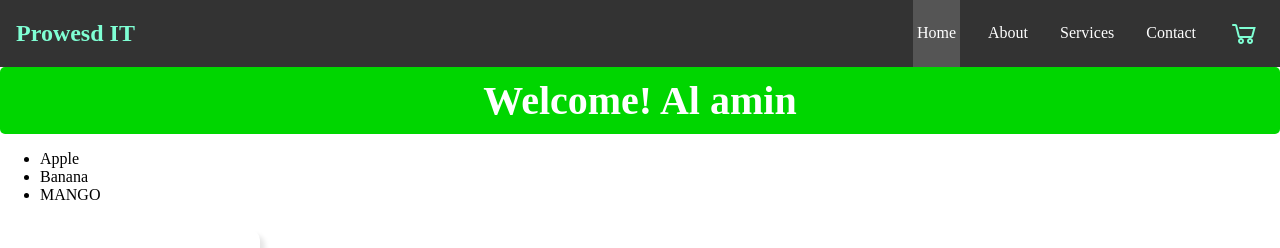
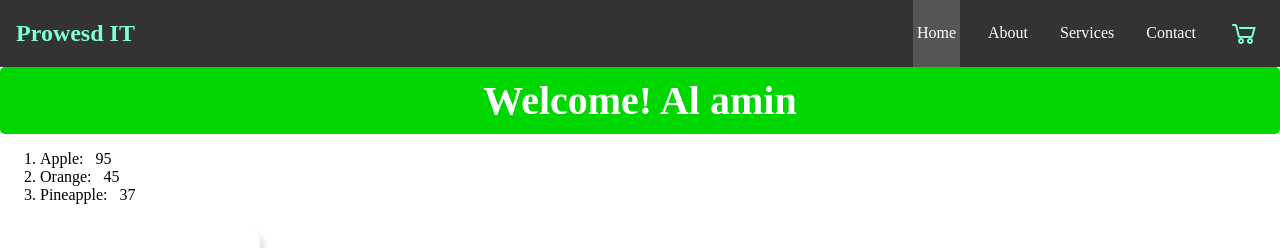
Before and after one commit to Alamin11/ReactJS, a React (Vite) app in the folder react-practice-app-1/: page / in a window 1280 px wide. Shown: the top 248 px of the page. Built offline with nearby package versions, Linux system fonts and the light colour scheme.

Commit message:
added list rendering

```diff
--- a/react-practice-app-1/src/App.jsx
+++ b/react-practice-app-1/src/App.jsx
@@ -4,6 +4,7 @@ import Food from './Food.jsx'
 import Card from './Card.jsx'
 import cardDP from './assets/butterfly150.jpg'
 import UserGreeting from './UserGreetings.jsx'
+import List from './List.jsx'
 import React from 'react';
 function App(){
   return (
@@ -13,7 +14,8 @@ function App(){
       isLoggedIn={true}
       userName="Al amin"
     />
-    <Food />
+    {/* <Food /> */}
+    <List/>
 
     <Card
       title='Butterfly'
--- /dev/null
+++ b/react-practice-app-1/src/List.jsx
@@ -0,0 +1,20 @@
+function List(){
+const fruits = [
+    {name: "Apple", calories: 95},
+    {name: "Orange", calories: 45},
+    {name: "Banana", calories:105},
+    {name: "Coconut", calories: 159},
+    {name: "Pineapple", calories: 37}];
+// fruits.sort();
+// fruits.sort((a,b)=> a.name.localeCompare(b.name)); //Alphabetic order
+// fruits.sort((a,b)=> b.name.localeCompare(a.name)); //reverse Alphabetic order
+// fruits.sort((a,b)=>a.calories - b.calories);//assending orders or numeric orders
+// fruits.sort((a,b)=> b.calories - a.calories);//desending orders or reverse numeric orders
+
+// const listItems = fruits.map(fruit=><li key={fruit.name}>{fruit.name}: &nbsp;<b>{fruit.calories}</b></li>);
+// Filtering list items
+const lowCalFruits = fruits.filter(localFruit => localFruit.calories < 100);
+const listItems = lowCalFruits.map(localFruit => <li key={localFruit.name}>{localFruit.name}: &nbsp; {localFruit.calories}</li>)
+return (<ol>{listItems}</ol>);
+}
+export default List
```
